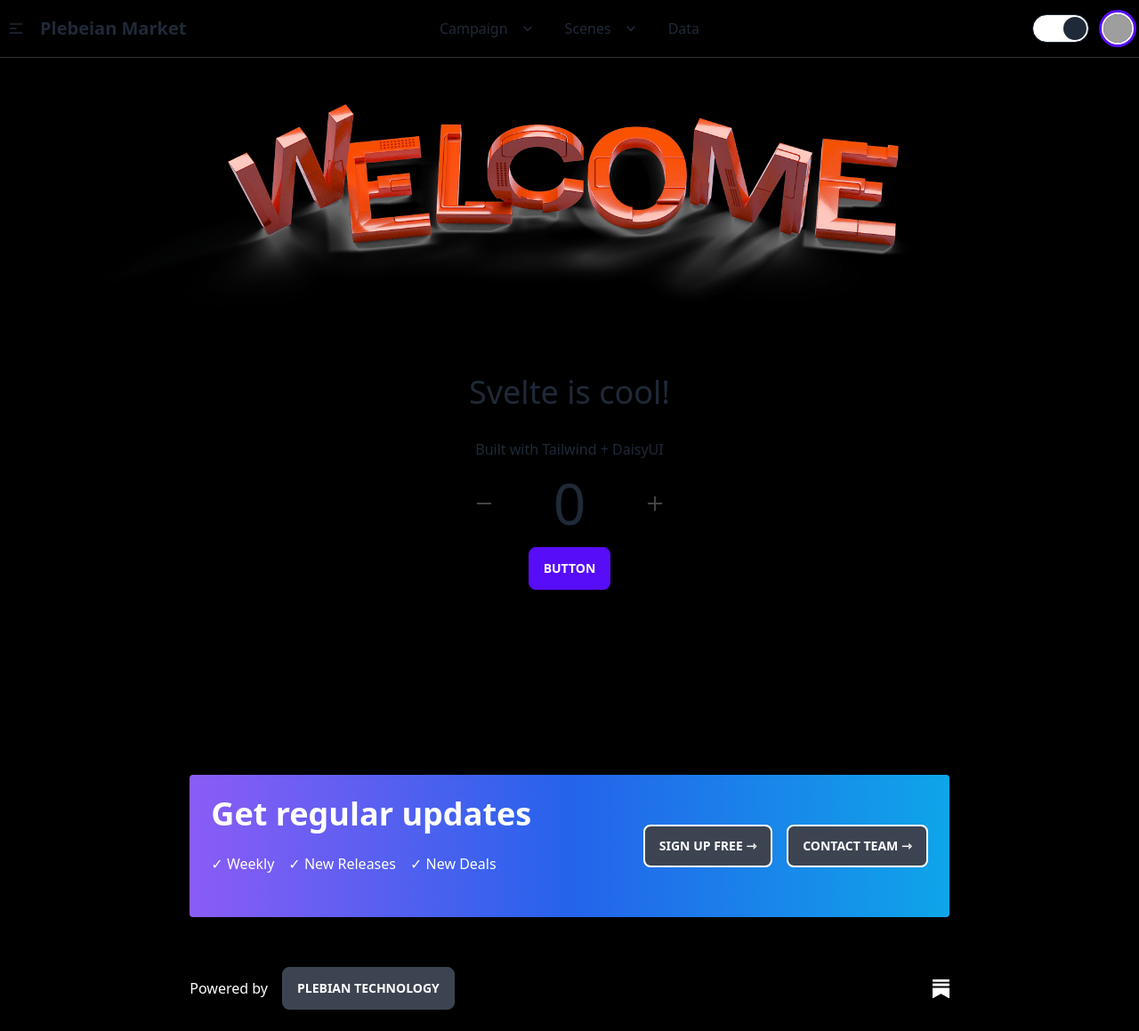
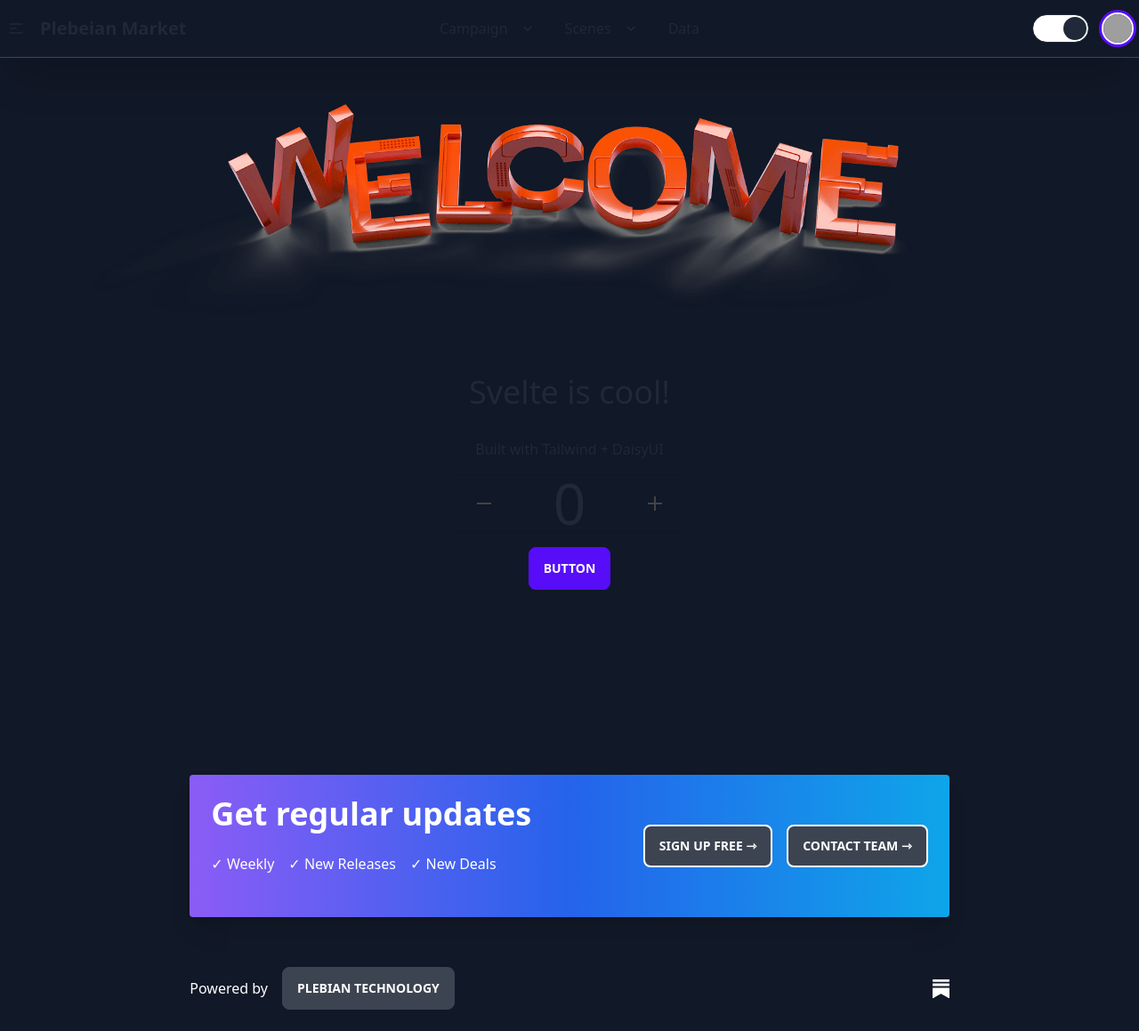
Before and after one commit to jaykhan-dev/svelte-one, a SvelteKit app: page / in a window 1280 px wide. Shown: the whole page at 89% size. Built offline with nearby package versions, Linux system fonts and the light colour scheme; grey boxes are pictures that could not be loaded.

Commit message:
changed black to dark gray

```diff
--- a/src/routes/+layout.svelte
+++ b/src/routes/+layout.svelte
@@ -6,7 +6,7 @@
 	let dark = true
 </script>
 
-<div>
+<div class="bg-gray-900">
 	<Header />
 
 	<main class="">
--- a/src/routes/+page.svelte
+++ b/src/routes/+page.svelte
@@ -10,7 +10,7 @@
 	<meta name="description" content="Plebian Market" />
 </svelte:head>
 
-<section transition:fade class="py-20 bg-black">
+<section transition:fade class="py-20">
 	<h1 class="text-4xl text-center my-8">
 		<span class="welcome">
 			<picture>
--- a/src/routes/Footer.svelte
+++ b/src/routes/Footer.svelte
@@ -13,7 +13,7 @@
 	/>
 </svelte:head>
 
-<footer class="bg-black text-white mt-32 lg:p-0 p-4">
+<footer class="text-white mt-32 lg:p-0 p-4">
 	<!-- SIGNUP -->
 
 	<div
--- a/src/routes/Header.svelte
+++ b/src/routes/Header.svelte
@@ -5,7 +5,7 @@
 </script>
 
 <header class="fixed top-0 w-full shadow-2xl z-50 border-b border-white/20">
-	<div class="navbar bg-black">
+	<div class="navbar bg-gray-900">
 		<div class="navbar-start">
 			<div class="dropdown">
 				<svg
--- a/src/routes/campaign/hodlonaut/Auctions.svelte
+++ b/src/routes/campaign/hodlonaut/Auctions.svelte
@@ -13,11 +13,11 @@
 	<h1 class="lg:text-6xl text-4xl font-black my-8">Auctions</h1>
 	<p>Latest form a variety of sources</p>
 
-	<div class="tabs tabs-boxed">
+	<!-- <div class="tabs tabs-boxed">
 		<a class="tab">Tab 1</a>
 		<a class="tab">Tab 2</a>
 		<a class="tab">Tab 3</a>
-	</div>
+	</div> -->
 
 	<div class="grid lg:grid-cols-4 gap-4 my-20">
 		<!-- CARD -->
--- a/src/routes/data/+page.svelte
+++ b/src/routes/data/+page.svelte
@@ -20,12 +20,9 @@
 	})
 </script>
 
-<div transition:fade class="text-white lg:w-2/3 mx-auto min-h-screen">
-	<div class="mt-20">
+<div transition:fade class="text-white lg:w-2/3 mx-auto min-h-screen grid place-items-center">
+	<div class="">
 		<h1 class="text-2xl font-black">BTC Price:</h1>
-	</div>
-
-	<div class="">
 		{#each ticker as data}
 			<div class="border-b border-white/20 py-10">
 				<h1 class="text-6xl my-4 font-bold text-gray-600">${data.price_usd}</h1>
```
